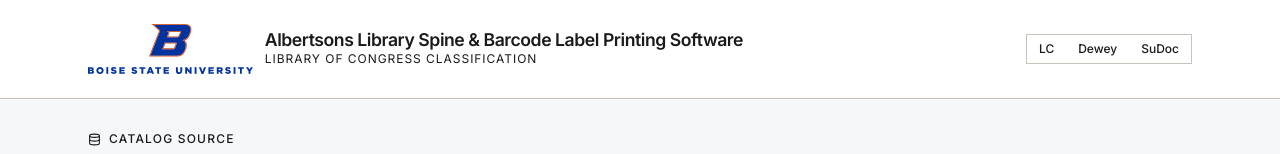
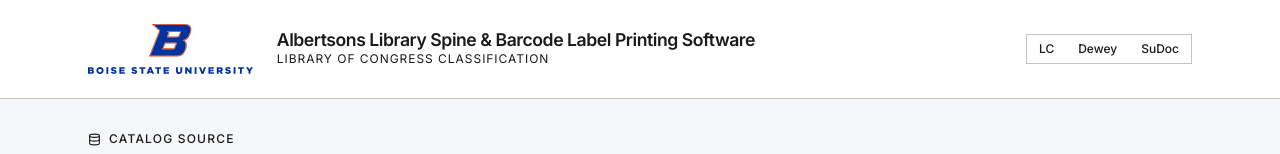
Before and after one commit to kaseymccormick/folio-spine-barcode-print, a React (Vite) app: page / in a window 1280 px wide. Shown: the top 154 px of the page. Built offline with nearby package versions, Linux system fonts and the light colour scheme.

Commit message:
spacing updates on header

```diff
--- a/src/app/App.tsx
+++ b/src/app/App.tsx
@@ -242,8 +242,8 @@
     <div className="min-h-screen bg-background text-foreground">
       {/* Header */}
       <header className="bg-white text-foreground border-b border-border">
-        <div className="max-w-6xl mx-auto px-6 py-6 flex items-center justify-between gap-6">
-          <div className="flex items-center gap-3">
+        <div className="max-w-6xl mx-auto px-6 py-6 flex items-center justify-between gap-4">
+          <div className="flex items-center gap-6">
             <img src={logo} alt="" className="h-[50px] w-auto" />
             <div>
               <h1 className="tracking-tight" style={{ fontSize: "1.1rem", fontWeight: 600, lineHeight: 1 }}>
```
